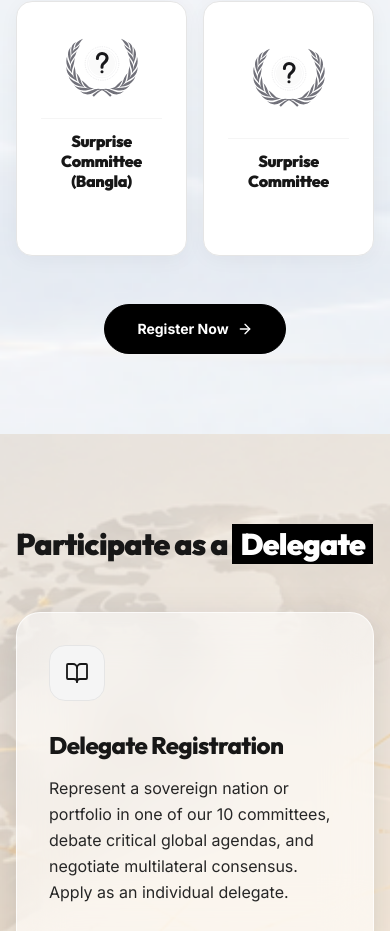
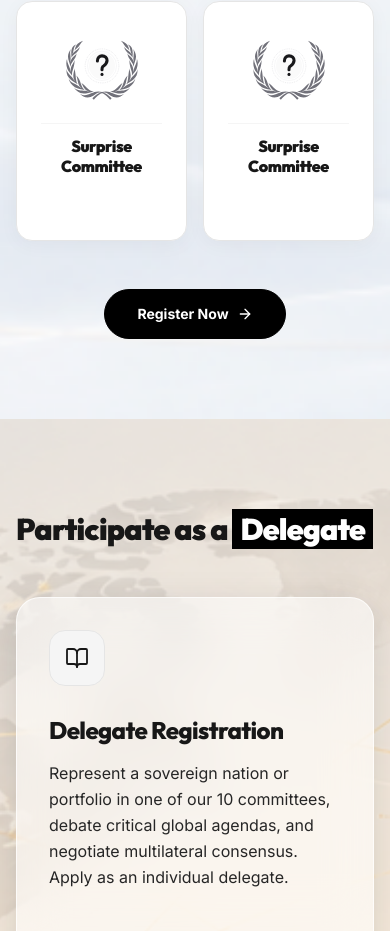
Before and after one commit to THOUHID-Tech627/LUIMUN-20206-registration-web, a Next.js app: page / in a window 390 px wide. Shown: the part 3260-4191 px from the top of the page. Built offline with nearby package versions, Linux system fonts and the light colour scheme.

Commit message:
Revert "Update first surprise committee to Surprise Committee (Bangla)"
This reverts commit 5515db444daf9997906b570cbeba263b669ab720.

```diff
--- a/components/CommitteesSection.tsx
+++ b/components/CommitteesSection.tsx
@@ -131,21 +131,20 @@ export const CommitteesSection: React.FC<CommitteesSectionProps> = ({
           ))}
 
           {/* 2 Surprise Committees: Centered on desktop via md:col-start-2 */}
-          {[
-            { id: 1, name: "Surprise Committee (Bangla)", colClass: "md:col-start-2" },
-            { id: 2, name: "Surprise Committee", colClass: "" },
-          ].map((surprise) => (
+          {[1, 2].map((num, idx) => (
             <div
-              key={`surprise-${surprise.id}`}
+              key={`surprise-${num}`}
               data-reveal="up"
-              className={`group relative flex flex-col items-center justify-between p-6 sm:p-8 rounded-2xl sm:rounded-3xl bg-white border border-neutral-200 shadow-[0_4px_20px_rgba(0,0,0,0.04)] hover:shadow-[0_12px_32px_rgba(0,0,0,0.08)] transition-all duration-300 hover:-translate-y-1 h-full min-h-[240px] sm:min-h-[260px] ${surprise.colClass}`}
+              className={`group relative flex flex-col items-center justify-between p-6 sm:p-8 rounded-2xl sm:rounded-3xl bg-white border border-neutral-200 shadow-[0_4px_20px_rgba(0,0,0,0.04)] hover:shadow-[0_12px_32px_rgba(0,0,0,0.08)] transition-all duration-300 hover:-translate-y-1 h-full min-h-[240px] sm:min-h-[260px] ${
+                idx === 0 ? "md:col-start-2" : ""
+              }`}
             >
               {/* Question Mark Logo Box */}
               <div className="flex-1 flex items-center justify-center w-full pb-3 sm:pb-4">
                 <div className="relative w-20 h-20 sm:w-24 sm:h-24 md:w-28 md:h-28 flex items-center justify-center transition-transform duration-300 group-hover:scale-105">
                   <Image
                     src="/images/committees/surprise.svg"
-                    alt={`${surprise.name} Logo`}
+                    alt="Surprise Committee Logo"
                     fill
                     className="object-contain p-1"
                     sizes="(max-width: 640px) 80px, (max-width: 768px) 96px, 112px"
@@ -156,7 +155,7 @@ export const CommitteesSection: React.FC<CommitteesSectionProps> = ({
               {/* Committee Name Below the Logo */}
               <div className="w-full pt-3 sm:pt-4 border-t border-neutral-100 text-center flex flex-col items-center justify-start">
                 <h3 className="font-display font-black text-base sm:text-lg md:text-xl text-neutral-900 tracking-tight leading-tight">
-                  {surprise.name}
+                  Surprise Committee
                 </h3>
                 <div className="mt-1 h-9 sm:h-10" aria-hidden="true" />
               </div>
```
